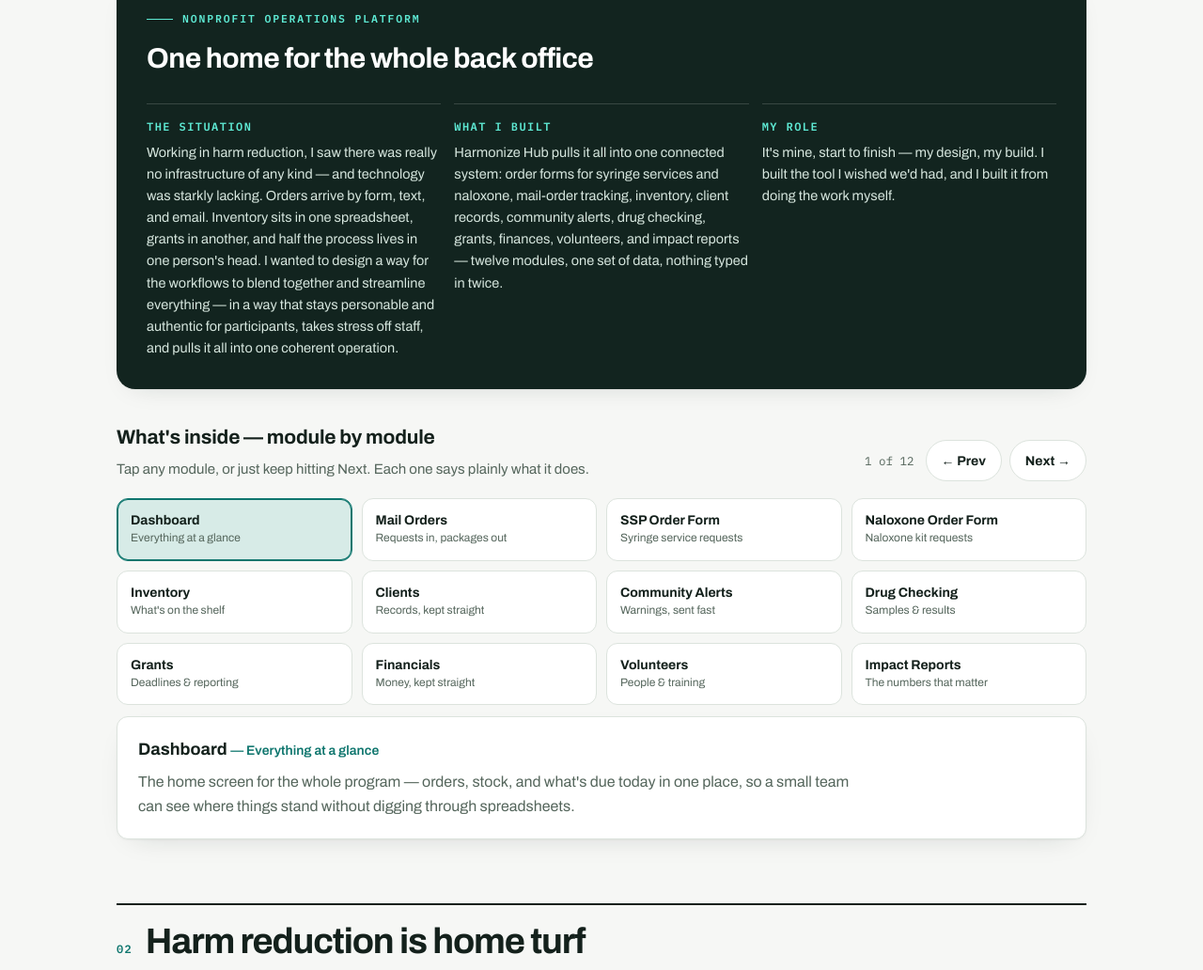
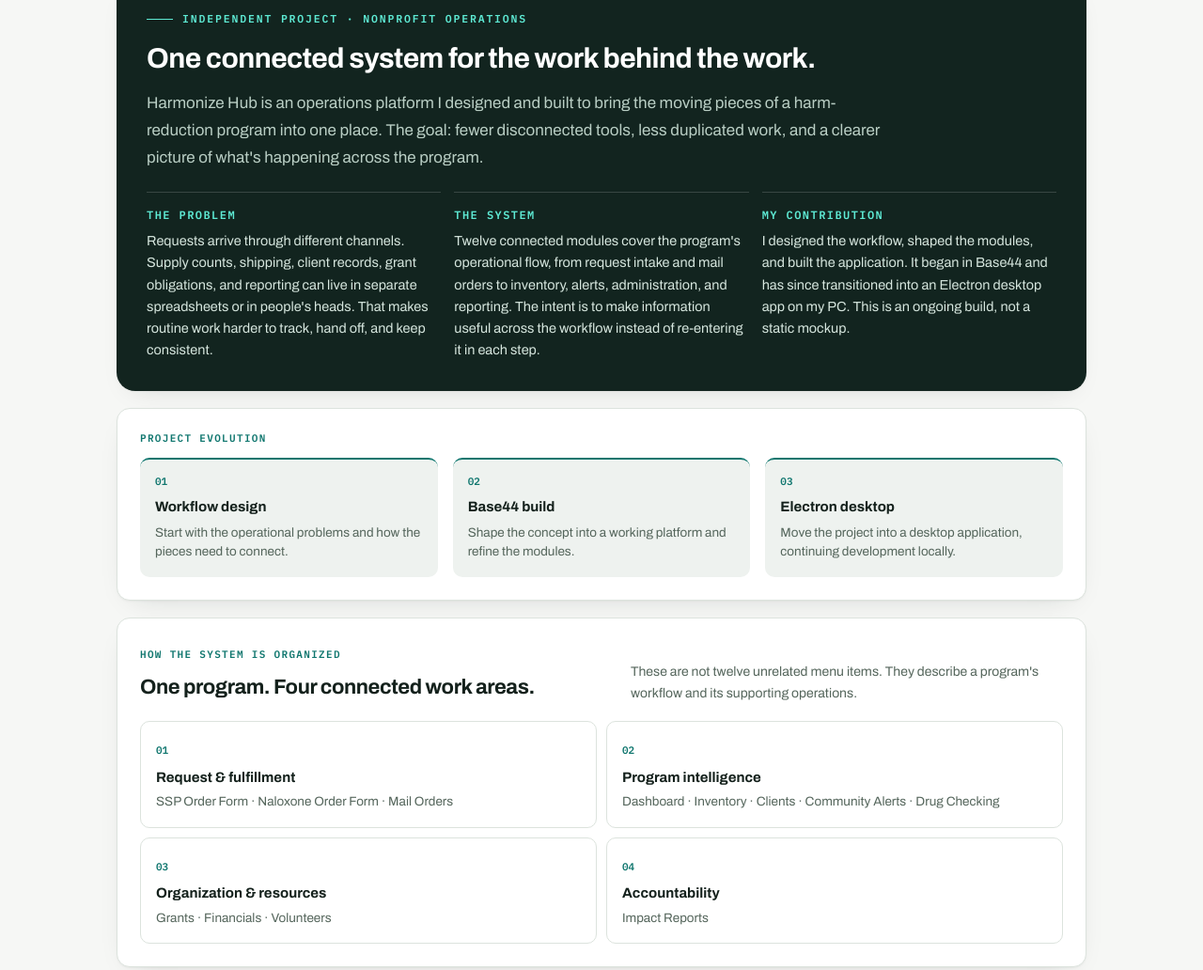
Before and after one commit to amesser89/amesser89.github.io, a plain HTML site: page index.html in a window 1280 px wide. Shown: the part 1160-2192 px from the top of the page at 94% size. Drawn offline with Linux system fonts and the light colour scheme.

Commit message:
Expand Harmonize Hub into desktop-app portfolio case study

```diff
--- a/index.html
+++ b/index.html
@@ -120,6 +120,22 @@
   .week h3{margin:0 0 10px;color:#fff;font-size:19px;letter-spacing:-.01em}
   @media (prefers-color-scheme: dark){.week h3{color:var(--ink)}}
   .week p{margin:0;font-size:15.5px;line-height:1.65}
+  .featured-intro{font-size:17px;line-height:1.7;max-width:800px;color:#d6e6de;margin:0}
+  .project-bridge,.system-map{margin-top:18px;background:var(--surface);border:1px solid var(--line);border-radius:var(--radius);padding:24px;box-shadow:var(--shadow)}
+  .bridge-label{font:600 11px "IBM Plex Mono",monospace;letter-spacing:.12em;text-transform:uppercase;color:var(--teal)}
+  .bridge-track{display:grid;grid-template-columns:repeat(3,1fr);gap:16px;margin-top:14px}
+  .bridge-track>div{padding:16px;background:var(--surface-2);border-radius:10px;border-top:2px solid var(--teal)}
+  .bridge-step{display:block;font:600 11px "IBM Plex Mono",monospace;color:var(--teal);margin-bottom:8px}
+  .bridge-track strong{display:block;font-size:15px}
+  .bridge-track p{font-size:13.5px;color:var(--muted);line-height:1.5;margin:5px 0 0}
+  .system-map-head{display:flex;justify-content:space-between;align-items:flex-end;gap:16px;flex-wrap:wrap}
+  .system-map-head h3{margin:5px 0 0;font-size:22px;letter-spacing:-.02em}
+  .system-map-head>p{margin:0;color:var(--muted);font-size:14px;max-width:460px}
+  .system-groups{display:grid;grid-template-columns:repeat(2,1fr);gap:10px;margin-top:18px}
+  .system-groups>div{padding:16px;border:1px solid var(--line);border-radius:10px}
+  .group-number{font:600 11px "IBM Plex Mono",monospace;color:var(--teal)}
+  .system-groups h4{margin:4px 0;font-size:15px}
+  .system-groups p{margin:0;font-size:13.5px;color:var(--muted);line-height:1.5}
   /* Skills */
   .skills{display:grid;grid-template-columns:repeat(2,1fr);gap:14px}
   .skill-card{background:var(--surface);border:1px solid var(--line);border-radius:var(--radius);padding:20px 22px;box-shadow:var(--shadow);display:flex;gap:12px;align-items:flex-start}
@@ -149,6 +165,7 @@
     .nav-in{flex-direction:column;align-items:flex-start;gap:6px}
     .nav-links{justify-content:flex-start;overflow-x:auto;flex-wrap:nowrap;max-width:100%;padding-bottom:6px}
     .featured-in,.contact{padding:24px}
+    .bridge-track,.system-groups{grid-template-columns:1fr}
     .hero{padding-top:44px}
     section{padding-top:48px}
   }
@@ -179,9 +196,9 @@
       <h2>New here? Here's the 30-second tour.</h2>
       <p>The page goes in order — scroll, or tap a step to jump straight there:</p>
       <div class="guide-steps">
-        <a href="#work"><span class="n">Step 1 · The build</span><b>See Harmonize Hub</b><span>The platform I built. Tap through its 12 modules at your own pace — there's a Next button.</span></a>
-        <a href="#harm-reduction"><span class="n">Step 2 · The background</span><b>Harm reduction is home turf</b><span>Where my program experience comes from, and how it shapes the tech work.</span></a>
-        <a href="#websites"><span class="n">Step 3 · The day-to-day</span><b>Taking over a website</b><span>What week one looks like if I take over your site, and what steady care means after that.</span></a>
+        <a href="#work"><span class="n">01 · Project case study</span><b>Harmonize Hub</b><span>From a workflow idea to a desktop application, built around nonprofit operations.</span></a>
+        <a href="#harm-reduction"><span class="n">02 · Field experience</span><b>Harm reduction is home turf</b><span>The real program work behind the system design.</span></a>
+        <a href="#websites"><span class="n">03 · Practical support</span><b>Taking over a website</b><span>My approach to auditing, maintaining, and caring for a team's website.</span></a>
       </div>
     </div>
   </div>
@@ -194,14 +211,32 @@
     </div>
 
     <div class="featured"><div class="featured-in">
-      <div class="eyebrow">Nonprofit operations platform</div>
-      <h2>One home for the whole back office</h2>
+      <div class="eyebrow">Independent project · Nonprofit operations</div>
+      <h2>One connected system for the work behind the work.</h2>
+      <p class="featured-intro">Harmonize Hub is an operations platform I designed and built to bring the moving pieces of a harm-reduction program into one place. The goal: fewer disconnected tools, less duplicated work, and a clearer picture of what's happening across the program.</p>
       <div class="csr">
-        <div><h3>The situation</h3><p>Working in harm reduction, I saw there was really no infrastructure of any kind — and technology was starkly lacking. Orders arrive by form, text, and email. Inventory sits in one spreadsheet, grants in another, and half the process lives in one person's head. I wanted to design a way for the workflows to blend together and streamline everything — in a way that stays personable and authentic for participants, takes stress off staff, and pulls it all into one coherent operation.</p></div>
-        <div><h3>What I built</h3><p>Harmonize Hub pulls it all into one connected system: order forms for syringe services and naloxone, mail-order tracking, inventory, client records, community alerts, drug checking, grants, finances, volunteers, and impact reports — twelve modules, one set of data, nothing typed in twice.</p></div>
-        <div><h3>My role</h3><p>It's mine, start to finish — my design, my build. I built the tool I wished we'd had, and I built it from doing the work myself.</p></div>
+        <div><h3>The problem</h3><p>Requests arrive through different channels. Supply counts, shipping, client records, grant obligations, and reporting can live in separate spreadsheets or in people's heads. That makes routine work harder to track, hand off, and keep consistent.</p></div>
+        <div><h3>The system</h3><p>Twelve connected modules cover the program's operational flow, from request intake and mail orders to inventory, alerts, administration, and reporting. The intent is to make information useful across the workflow instead of re-entering it in each step.</p></div>
+        <div><h3>My contribution</h3><p>I designed the workflow, shaped the modules, and built the application. It began in Base44 and has since transitioned into an Electron desktop app on my PC. This is an ongoing build, not a static mockup.</p></div>
       </div>
     </div></div>
+    <div class="project-bridge">
+      <div class="bridge-label">Project evolution</div>
+      <div class="bridge-track">
+        <div><span class="bridge-step">01</span><strong>Workflow design</strong><p>Start with the operational problems and how the pieces need to connect.</p></div>
+        <div><span class="bridge-step">02</span><strong>Base44 build</strong><p>Shape the concept into a working platform and refine the modules.</p></div>
+        <div><span class="bridge-step">03</span><strong>Electron desktop</strong><p>Move the project into a desktop application, continuing development locally.</p></div>
+      </div>
+    </div>
+    <div class="system-map">
+      <div class="system-map-head"><div><span class="bridge-label">How the system is organized</span><h3>One program. Four connected work areas.</h3></div><p>These are not twelve unrelated menu items. They describe a program's workflow and its supporting operations.</p></div>
+      <div class="system-groups">
+        <div><span class="group-number">01</span><h4>Request &amp; fulfillment</h4><p>SSP Order Form · Naloxone Order Form · Mail Orders</p></div>
+        <div><span class="group-number">02</span><h4>Program intelligence</h4><p>Dashboard · Inventory · Clients · Community Alerts · Drug Checking</p></div>
+        <div><span class="group-number">03</span><h4>Organization &amp; resources</h4><p>Grants · Financials · Volunteers</p></div>
+        <div><span class="group-number">04</span><h4>Accountability</h4><p>Impact Reports</p></div>
+      </div>
+    </div>
 
     <div class="explorer-head">
       <div><h3>What's inside — module by module</h3><p>Tap any module, or just keep hitting Next. Each one says plainly what it does.</p></div>
```
